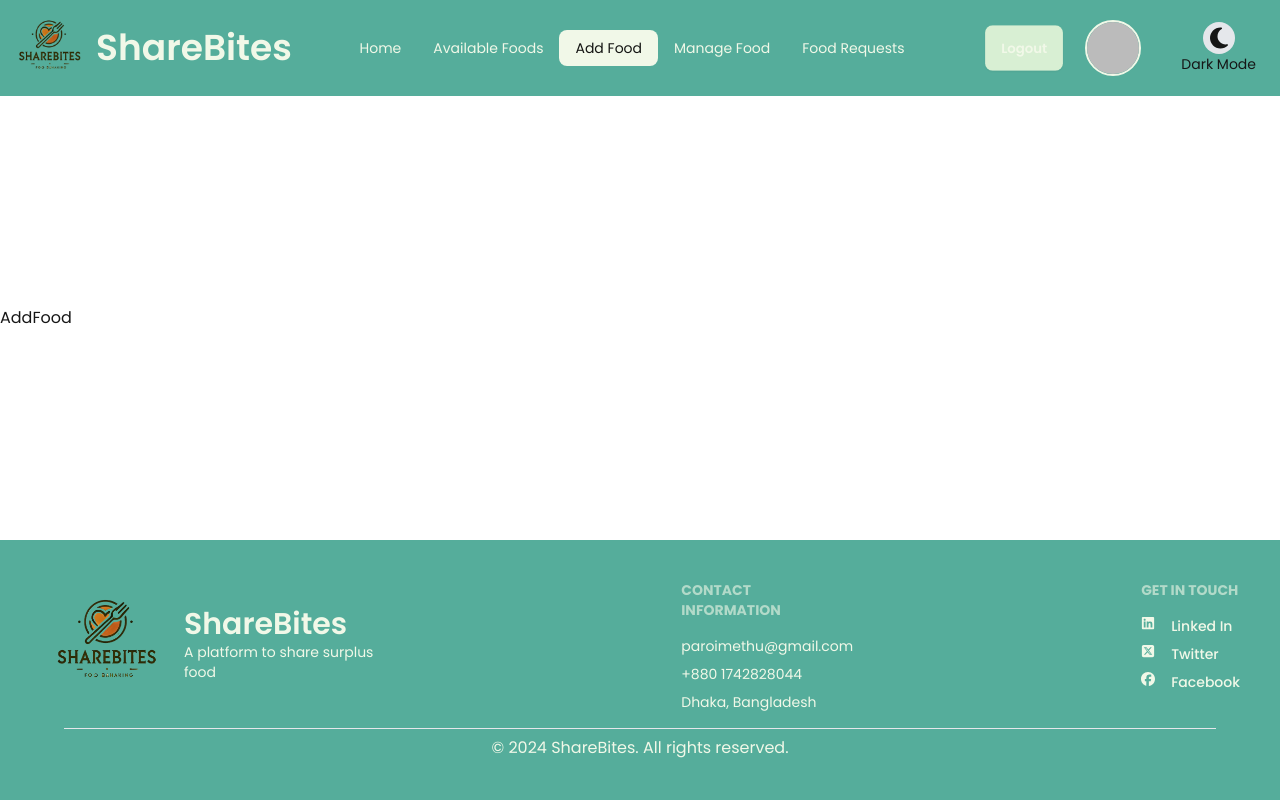
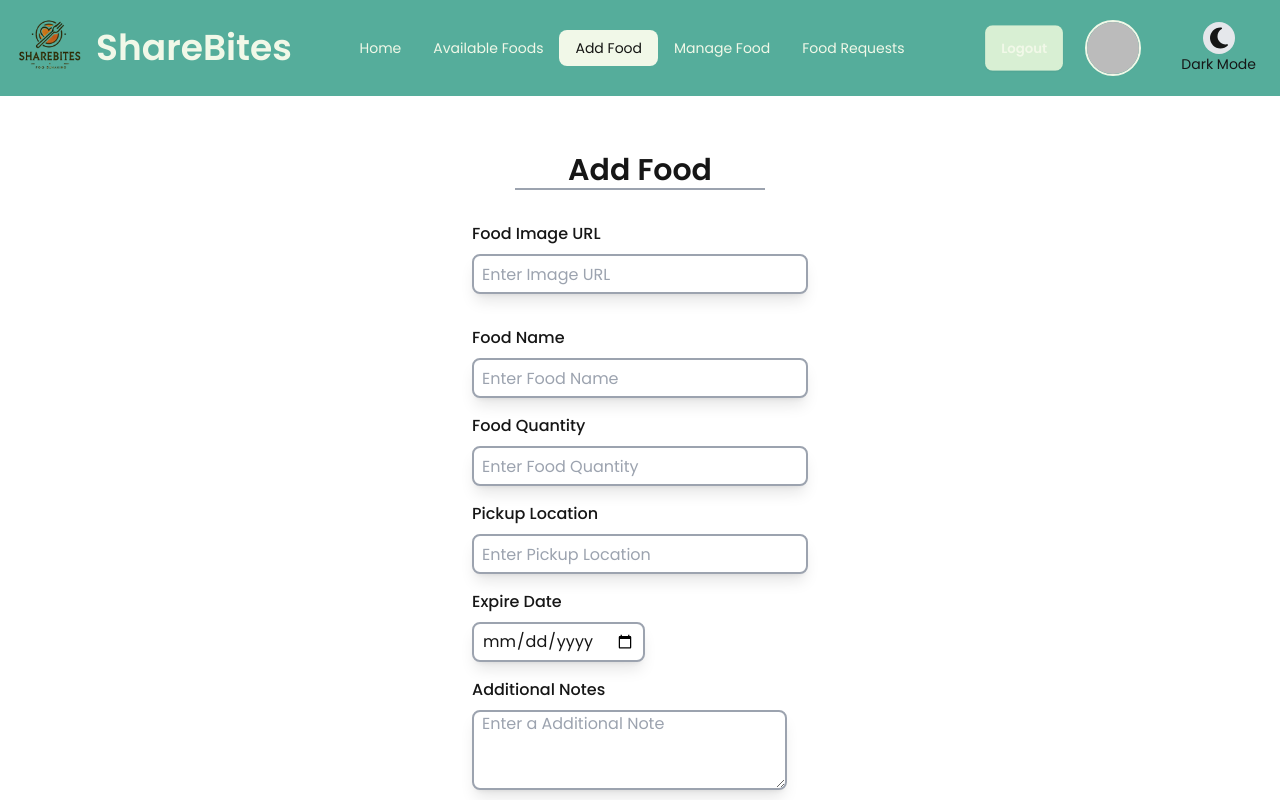
Before and after one commit to MethuParoi/share-bites-client-codebase, a React (Vite) app: page /add-food in a window 1280 px wide. Shown: the top 800 px of the page. Built offline with nearby package versions, Linux system fonts and the light colour scheme; no server answers; sample sign-in values are in the browser's storage.

Commit message:
add food feature implemented

```diff
--- a/package.json
+++ b/package.json
@@ -10,11 +10,13 @@
     "preview": "vite preview"
   },
   "dependencies": {
+    "@tanstack/react-query": "^5.62.8",
     "axios": "^1.7.9",
     "daisyui": "^4.12.22",
     "firebase": "^11.1.0",
     "react": "^18.3.1",
     "react-dom": "^18.3.1",
+    "react-hook-form": "^7.54.2",
     "react-icons": "^5.4.0",
     "react-router-dom": "^7.0.2",
     "react-toastify": "^11.0.2",
--- a/src/pages/AddFood.jsx
+++ b/src/pages/AddFood.jsx
@@ -1,13 +1,199 @@
-import { useEffect } from "react";
+import { useContext, useEffect, useState } from "react";
+import { useForm } from "react-hook-form";
 import { useLocation } from "react-router-dom";
+import { toast, ToastContainer } from "react-toastify";
+import "react-toastify/dist/ReactToastify.css";
+import { AuthContext } from "../provider/AuthProvider";
+import axios from "axios";
 
 const AddFood = () => {
+  const { user } = useContext(AuthContext);
   const location = useLocation();
+  const donator_email = user.email;
+  const donator_name = user.displayName;
+  const donator_image = user.photoURL;
+  const food_status = "available";
+
   useEffect(() => {
     const pageTitle = "ShareBites | Add Food";
     document.title = pageTitle;
   }, [location]);
-  return <div>AddFood</div>;
+
+  const {
+    register,
+    handleSubmit,
+    formState: { errors },
+  } = useForm();
+
+  const onSubmit = (data) => {
+    const foodData = {
+      ...data,
+      donator_name,
+      donator_email,
+      donator_image,
+      food_status,
+    };
+    // console.log(movieData);
+    axios
+      .post(
+        "https://assignment-11-server-orpin-beta.vercel.app/add-food",
+        foodData
+      )
+      .then((res) => {
+        if (res.status === 200) {
+          toast.success("Food added successfully!");
+        }
+      })
+      .catch((err) => {
+        toast.error("An error occurred. Please try again.");
+      });
+  };
+
+  return (
+    <div className="sm:p-6 p-2  mx-auto mb-10">
+      <h2 className="text-3xl font-semibold text-center  my-8 border-b-2 border-gray-400 w-[250px] mx-auto">
+        Add Food
+      </h2>
+      <form onSubmit={handleSubmit(onSubmit)} className="space-y-4">
+        {/* Food Img */}
+        <div className="relative mb-8">
+          <label className="block mb-2 font-medium">Food Image URL</label>
+          <input
+            type="url"
+            placeholder="Enter Image URL"
+            {...register("food_image", {
+              required: "Food image is required",
+              pattern: {
+                value: /^(https?:\/\/)/,
+                message: "Please provide a valid image URL",
+              },
+            })}
+            className="input-field border-2 border-gray-400 rounded-lg shadow-lg h-10 px-2"
+          />
+          {errors.food_image && (
+            <span className="text-red-500 absolute bottom-[-25px] left-0">
+              {errors.food_image.message}
+            </span>
+          )}
+        </div>
+
+        {/* Food Title */}
+        <div className="relative mb-8">
+          <label className="block mb-2 font-medium">Food Name</label>
+          <input
+            type="text"
+            placeholder="Enter Food Name"
+            {...register("food_name", {
+              required: "Food name is required",
+              minLength: {
+                value: 2,
+                message: "Food name must be at least 2 characters",
+              },
+            })}
+            className="input-field border-2 border-gray-400 rounded-lg shadow-lg h-10 px-2"
+          />
+          {errors.food_name && (
+            <span className="text-red-500 absolute bottom-[-25px] left-0">
+              {errors.food_name.message}
+            </span>
+          )}
+        </div>
+
+        {/* Food Quantity */}
+        <div className="relative mb-8">
+          <label className="block mb-2 font-medium">Food Quantity</label>
+          <input
+            type="number"
+            placeholder="Enter Food Quantity "
+            {...register("food_quantity", {
+              required: "Food quantity is required",
+
+              min: {
+                value: 1,
+                message: "Food quantity must be at least 1",
+              },
+            })}
+            className="input-field border-2 border-gray-400 rounded-lg shadow-lg h-10 px-2"
+          />
+          {errors.food_quantity && (
+            <span className="text-red-500 absolute bottom-[-25px] left-0">
+              {errors.food_quantity.message}
+            </span>
+          )}
+        </div>
+
+        {/* pickup_location */}
+        <div className="relative mb-8">
+          <label className="block mb-2 font-medium">Pickup Location</label>
+          <input
+            type="text"
+            placeholder="Enter Pickup Location"
+            {...register("pickup_location", {
+              required: "Duration is required",
+              minLength: {
+                value: 2,
+                message: "Must be at least 2 characters",
+              },
+            })}
+            className="input-field border-2 border-gray-400 rounded-lg shadow-lg h-10 px-2"
+          />
+          {errors.pickup_location && (
+            <span className="text-red-500 absolute bottom-[-25px] left-0">
+              {errors.pickup_location.message}
+            </span>
+          )}
+        </div>
+
+        {/* Expire date */}
+        <div className="relative mb-8">
+          <label className="block mb-2 font-medium">Expire Date</label>
+          <input
+            type="date"
+            {...register("expired_date", {
+              required: "Please select an expire date",
+            })}
+            className="input-field border-2 border-gray-400 rounded-lg shadow-lg h-10 px-2"
+          />
+          {errors.expired_date && (
+            <span className="text-red-500 absolute bottom-[-25px] left-0">
+              {errors.expired_date.message}
+            </span>
+          )}
+        </div>
+
+        {/* Additional Notes */}
+        <div className="relative mb-16">
+          <label className="block mb-2 font-medium">Additional Notes</label>
+          <textarea
+            placeholder="Enter a Additional Note"
+            {...register("additional_notes", {
+              required: "additional notes is required",
+              minLength: {
+                value: 5,
+                message: "additional notes must be at least 5 characters",
+              },
+            })}
+            className="input-field border-2 border-gray-400 rounded-lg shadow-lg h-20 px-2"
+          />
+          {errors.additional_notes && (
+            <span className="text-red-500 absolute bottom-[-25px] left-0">
+              {errors.additional_notes.message}
+            </span>
+          )}
+        </div>
+
+        <div className="my-8">
+          <button
+            type="submit"
+            className="mt-6 px-4 w-[310px] py-2 bg-primary text-white rounded hover:bg-secondary"
+          >
+            Add Movie
+          </button>
+        </div>
+      </form>
+      <ToastContainer />
+    </div>
+  );
 };
 
 export default AddFood;
--- /dev/null
+++ b/src/utils/fetchApi.js
@@ -0,0 +1,23 @@
+import { useQuery } from "@tanstack/react-query";
+import axios from "axios";
+
+export function useAllFood() {
+  const {
+    isLoading,
+    data: allFood,
+    error,
+  } = useQuery({
+    queryKey: ["cabins"],
+    queryFn: async () => {
+      const response = await axios.get(
+        "https://assignment-11-server-orpin-beta.vercel.app/get-food"
+      );
+      if (!response.ok) {
+        throw new Error("Network response was not ok");
+      }
+      return response.json();
+    },
+  });
+
+  return { isLoading, allFood, error };
+}
```
Also changed, not shown: 1 other file (tests, documents, lock files or other folders).
